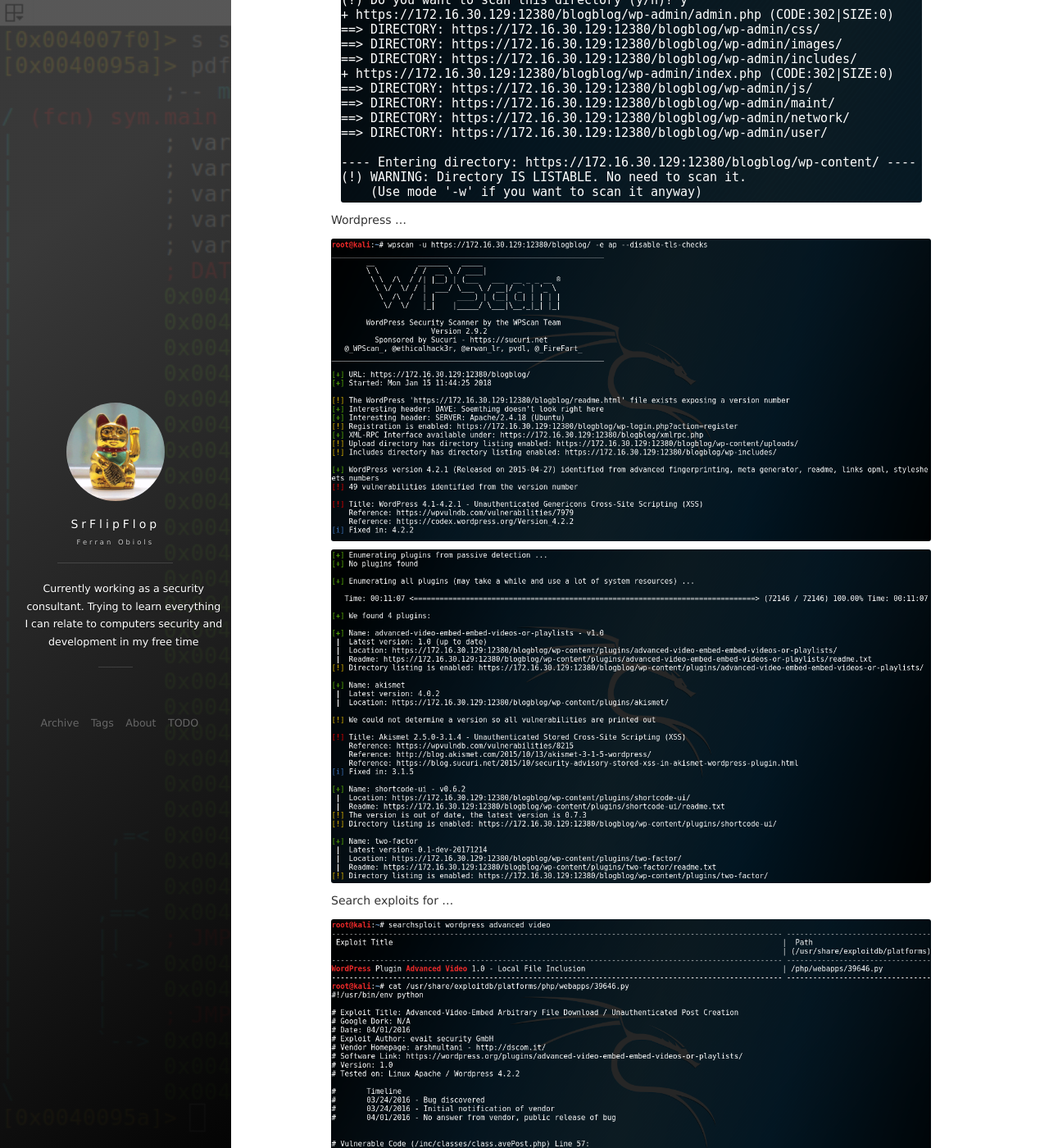
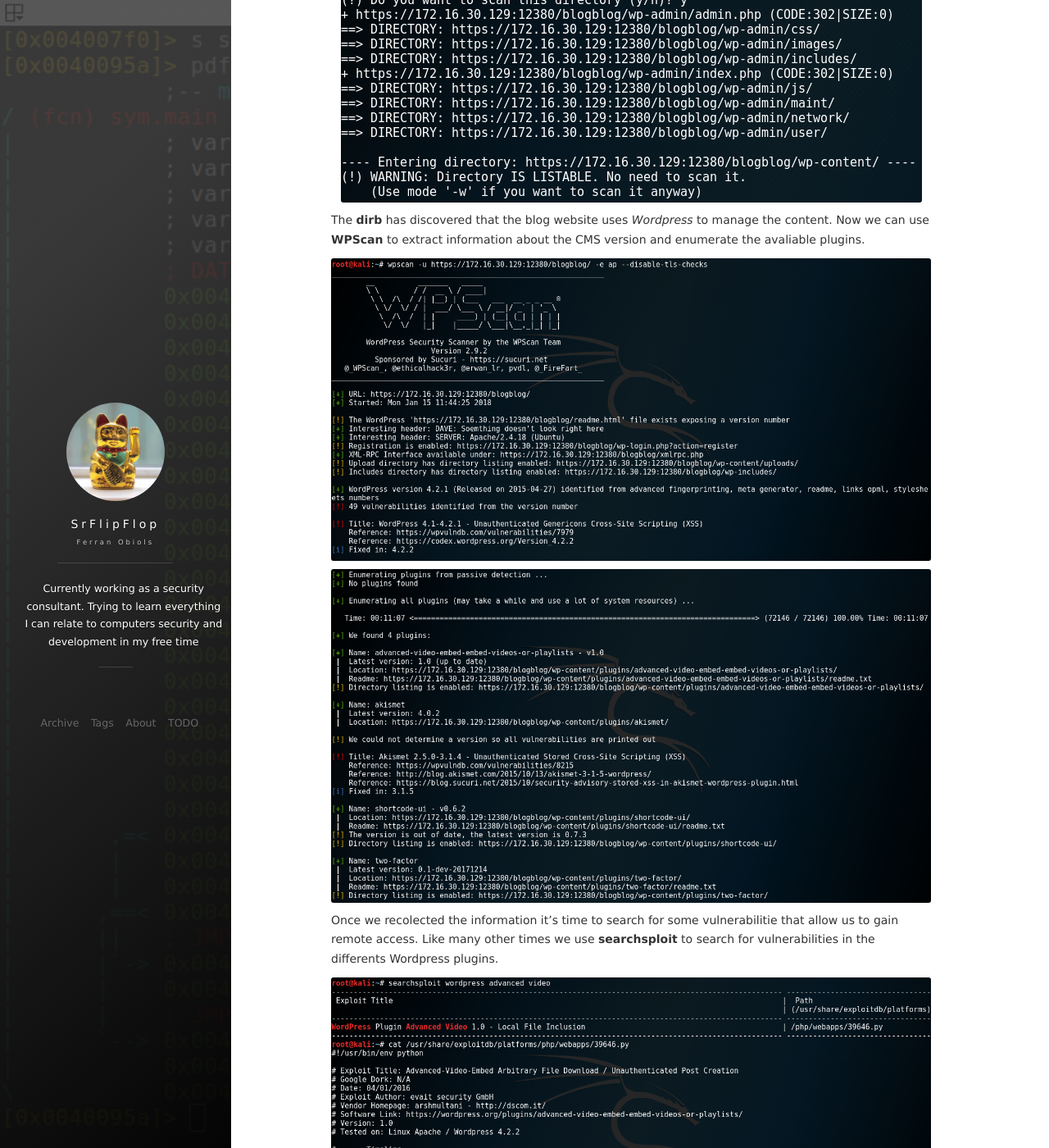
Before and after one commit to SrFlipFlop/srflipflop.github.io, a Jekyll site: the page built from _posts/2018-02-15-Stapler.md, in a window 1280 px wide and 1400 px high, scrolled down 5110 px. Shown: the whole window at 82% size. Built offline with Jekyll 4.4.1, drawn with Linux system fonts in a browser that asks for light colours; nearby versions of some CDN libraries; comment, search, counter and statistics services are not loaded.

Commit message:
add more contet

```diff
--- a/_posts/2018-02-15-Stapler.md
+++ b/_posts/2018-02-15-Stapler.md
@@ -42,12 +42,12 @@
 
 ![](/images/posts/Stapler/img10.png "Dirb")
 
-Wordpress ...
+The **dirb** has discovered that the blog website uses *Wordpress* to manage the content. Now we can use **WPScan** to extract information about the CMS version and enumerate the avaliable plugins.
 
 ![](/images/posts/Stapler/img11.png "WPScan 1")
 
 ![](/images/posts/Stapler/img12.png "WPScan 2")
 
-Search exploits for ...
+Once we recolected the information it's time to search for some vulnerabilitie that allow us to gain remote access. Like many other times we use **searchsploit** to search for vulnerabilities in the differents Wordpress plugins.
 
 ![](/images/posts/Stapler/img13.png "Search exploit")
```
